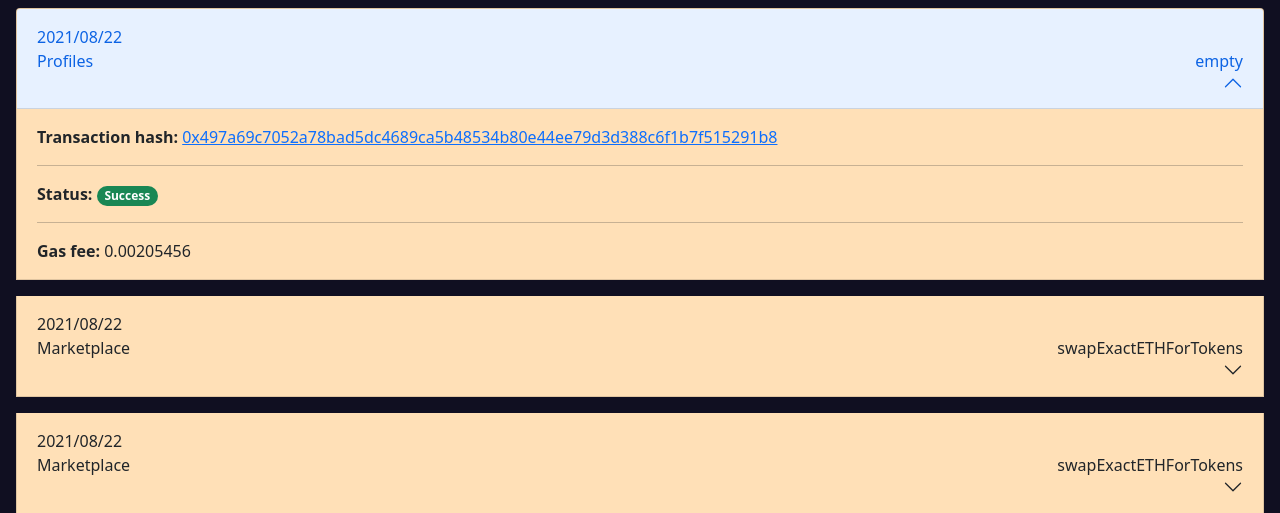
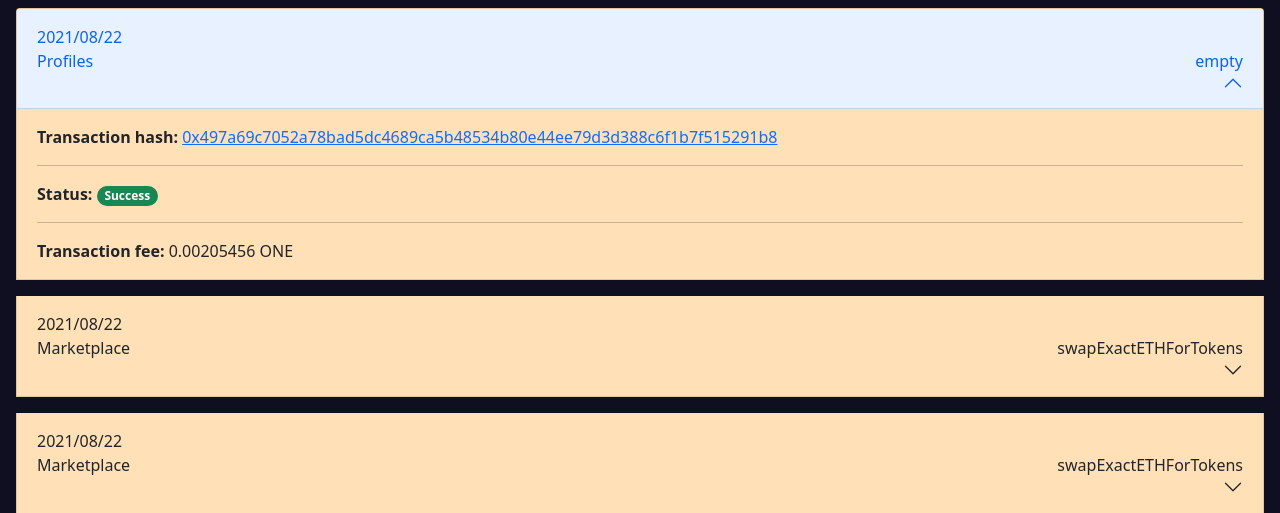
Before and after one commit to jamestran201/dfk-transaction-tracker, a Django app: page /transactions/ in a window 1280 px wide, after a click that opens the changed part. Shown: the top 513 px of the page. Run offline with Django 4.2, Linux system fonts and the light colour scheme; style sheets or scripts are compiled from the project's sources; parts of the project's set-up code (start-up, migrations or seed data) failed here and were passed over; some libraries are stand-ins or nearby versions.

Commit message:
WIP: fix naming

```diff
--- a/tracker/presenters/transaction_presenter.py
+++ b/tracker/presenters/transaction_presenter.py
@@ -39,8 +39,8 @@ class TransactionPresenter:
     def status_badge_css_class(self):
         return "bg-success" if self.transaction["status"] == 1 else "bg-danger"
 
-    def gas_fee(self):
-        return self.transaction["TxFee"]
+    def transaction_fee(self):
+        return f"{self.transaction['TxFee']} ONE"
 
     def has_token_transfers(self):
         return len(self.transaction["TxTokens"]) > 0
--- a/tracker/templates/transactions/get.html
+++ b/tracker/templates/transactions/get.html
@@ -34,8 +34,8 @@
 
           <hr>
 
-          <strong>Gas fee:</strong>
-          <span>{{ transaction.gas_fee }}</span>
+          <strong>Transaction fee:</strong>
+          <span>{{ transaction.transaction_fee }}</span>
 
           {% if transaction.has_token_transfers %}
             <hr>
@@ -63,8 +63,6 @@
               </ul>
             {% endwith %}
           {% endif %}
-
-
         </div>
       </div>
     </div>
```
